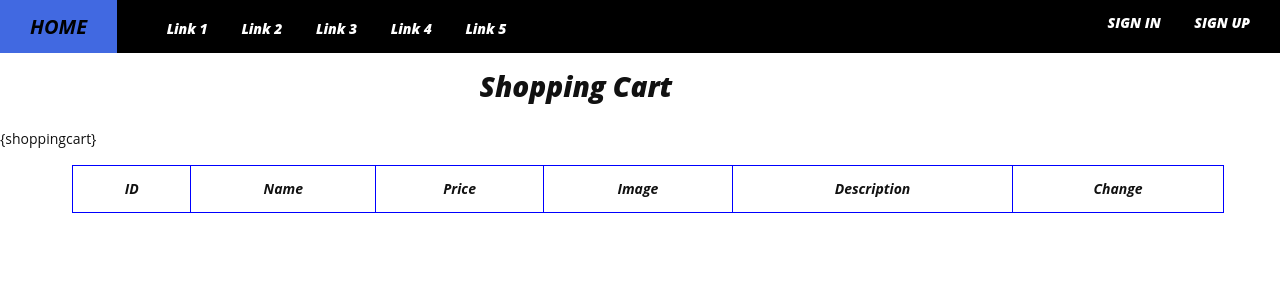
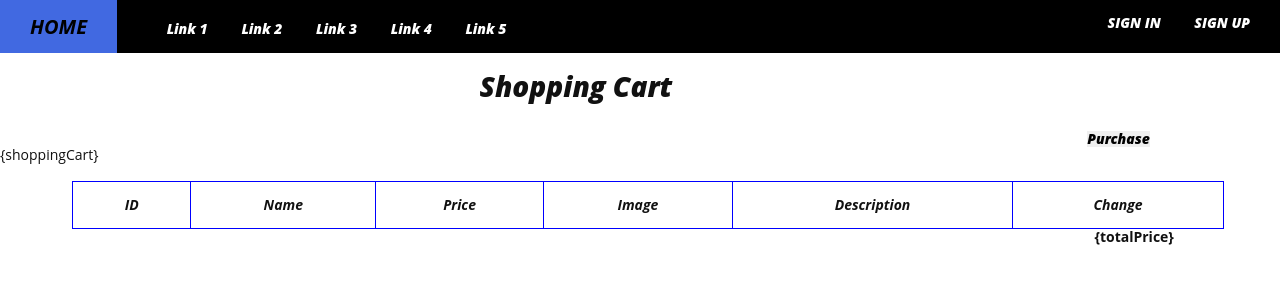
Before and after one commit to ng-hieu/CaseStudy-MD3, a plain HTML site: page view/product/shoppingCart.html in a window 1280 px wide. Drawn offline with nearby package versions, Linux system fonts and the light colour scheme.

Commit message:
Add Shopping Cart Buy and Price Button

```diff
--- a/controler/handle/productController.js
+++ b/controler/handle/productController.js
@@ -1,5 +1,6 @@
 const fs = require('fs')
 const productService = require('../../service/productService');
+const cookie = require('cookie');
 
 class ProductController {
     getHtmlProduct = (products, indexHtml) => {
--- a/view/product/shoppingCart.html
+++ b/view/product/shoppingCart.html
@@ -157,6 +157,15 @@
 
     }
 
+    .BuyButton {
+        margin-left: 94.2%;
+    }
+
+    .totalPrice {
+        margin-left: 95%;
+        font-weight: bold
+    }
+
     table {
         margin-top: 1.5%;
         margin-left: 6.25%;
@@ -185,11 +194,23 @@
         line-height: 1.15;
     }
 
+    button {
+        font-style: italic;
+        font-weight: 800;
+        font-stretch: 100%;
+        font-family: 'Open Sans', sans-serif;
+        border: none;
+    }
+
 </style>
 
 <body>
 <div class="MainBoundary">
     <div class="ShoppingCartIntro">Shopping Cart</div>
+    <div class="BuyButton">
+        <form action="" method="post" style="text-align: center"><button type="submit">Purchase</button>
+        </form>
+    </div>
     <table>
         <tr>
             <th>ID</th>
@@ -200,9 +221,10 @@
             <th>Change</th>
         </tr>
         <tbody>
-        {shoppingcart}
+        {shoppingCart}
         </tbody>
     </table>
+    <div class="totalPrice">{totalPrice}</div>
     <div class></div>
 </div>
 </body>
```
